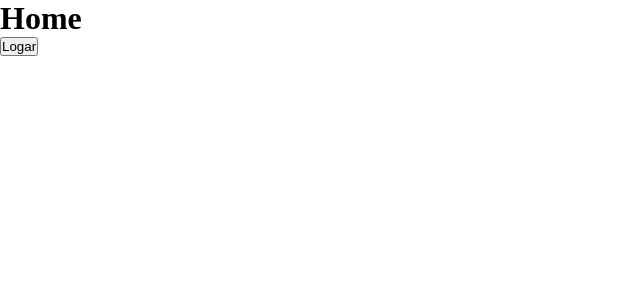
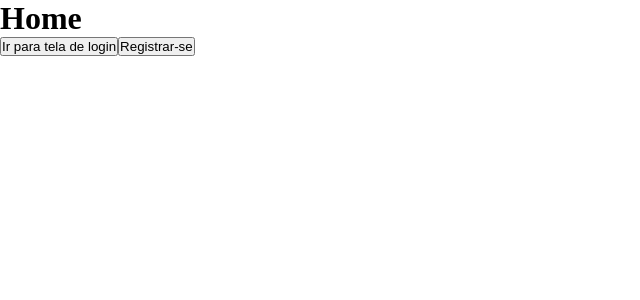
Before and after one commit to marlleyck/login-fullstack, a React (Vite) app in the folder frontend/: page / in a window 1280 px wide. Shown: the top 300 px of the page, without its empty margins (0-640 px from the left). Built offline with nearby package versions, Linux system fonts and the light colour scheme; no server answers.

Commit message:
feat: persistence token

```diff
--- a/frontend/src/App.tsx
+++ b/frontend/src/App.tsx
@@ -2,7 +2,9 @@ import { BrowserRouter as Router, Routes, Route } from "react-router-dom"
 import { AppContextProvider } from "./contexts/AppContext"
 
 import { Home } from "./pages/Home"
+import { Login } from "./pages/Login"
 import { Profile } from "./pages/Profile"
+import { Register } from "./pages/Register"
 import { PrivateRoute } from "./PrivateRoute"
 
 const App = () => {
@@ -11,6 +13,8 @@ const App = () => {
       <AppContextProvider>
         <Routes>
           <Route path='/' element={ <Home /> } />
+          <Route path='/register' element={ <Register /> } />
+          <Route path='/login' element={ <Login /> } />
           <Route path='/profile' element={ <PrivateRoute><Profile /></PrivateRoute> } />
         </Routes>
       </AppContextProvider>
--- a/frontend/src/contexts/AppContext.tsx
+++ b/frontend/src/contexts/AppContext.tsx
@@ -1,43 +1,93 @@
-import { createContext, useState } from "react";
+import { createContext, useEffect, useState } from "react";
 import axios from 'axios';
 import { useNavigate } from 'react-router-dom';
 
-type AppContextType = {
-    authenticated: boolean;
-    handleLogin: () => void;
-    user: any;
-}
+import { AppContextType } from "../@types/AppContextType";
 
 export const AppContext = createContext({} as AppContextType)
 
 export const AppContextProvider = ({children}: {children: JSX.Element}) => {
     const [authenticated, setAuthenticated] = useState(false)
+
+    const [nameRegister, setNameRegister] = useState('')
+    const [emailRegister, setEmailRegister] = useState('')
+    const [passwordRegister, setPasswordRegister] = useState('')
+    const [confirmPasswordRegister, setConfirmPasswordRegister] = useState('')
+
+    const [emailLogin, setEmailLogin] = useState('')
+    const [passwordLogin, setPasswordLogin] = useState('')
+
     const [user, setUser] = useState<any>()
     const navigate = useNavigate()
 
+    const handleRegisterUser = async () => {
+        const response = await axios.post('http://localhost:8080/auth/register', {
+            name: nameRegister,
+            email: emailRegister,
+            password: passwordRegister,
+            confirmPassword: confirmPasswordRegister
+        })
+
+        console.log(response)
+    }
+
     const handleLogin = async () => {
         const { data } = await axios.post('http://localhost:8080/auth/user', {
-            email: 'teste@teste.com',
-            password: 'teste'
+            email: emailLogin,
+            password: passwordLogin
         })
 
         const token = data.token
+        localStorage.setItem('@login-fullstack:token', JSON.stringify(token))
 
-        const response = await axios.get('http://localhost:8080/auth/user/2', {
+        const response = await axios.get(`http://localhost:8080/auth/user/${data.user_id}`, {
             headers: {
                 authorization: `Bearer ${token}`
             }
         })
 
-        setUser(response.data)
+        setUser(response.data.user)
         setAuthenticated(true)
         navigate('/profile')
 
-        console.log(user)
+        console.log(response)
     }
 
+    useEffect(() => {
+
+        const fetchUser = async () => {
+            const tokenStorage = JSON.parse(localStorage.getItem('@login-fullstack:token') || '[]') ?? []
+
+            if (tokenStorage) {
+                const { data } = await axios.get('http://localhost:8080/auth/token', {
+                    headers: {
+                        authorization: `Bearer ${tokenStorage}`
+                    }
+                })
+
+                // console.log(responseToken)
+
+                const response = await axios.get(`http://localhost:8080/auth/user/${data.tokenDecoded.id}`, {
+                headers: {
+                    authorization: `Bearer ${tokenStorage}`
+                    }
+                })
+
+                setUser(response.data.user)
+                setAuthenticated(true)
+                navigate('/profile')
+            }
+        }
+
+        fetchUser()
+    }, [])
+
     return (
-        <AppContext.Provider value={{ authenticated, handleLogin, user }}>
+        <AppContext.Provider
+        value={{ authenticated, emailLogin, setEmailLogin, passwordLogin , setPasswordLogin,
+                handleRegisterUser, handleLogin, user, nameRegister, setNameRegister,
+                emailRegister, setEmailRegister, passwordRegister, setPasswordRegister,
+                confirmPasswordRegister, setConfirmPasswordRegister }}>
             {children}
         </AppContext.Provider>
     )
--- a/frontend/src/pages/Home/index.tsx
+++ b/frontend/src/pages/Home/index.tsx
@@ -1,12 +1,22 @@
-import { useContext } from "react"
-import { AppContext } from "../../contexts/AppContext"
+import { useNavigate } from "react-router-dom"
 
 export const Home = () => {
-    const { handleLogin } = useContext(AppContext)
+    const navigate = useNavigate()
+
+    const handleGoLogin = () => {
+        navigate('/login')
+    }
+
+    const handleGoRegister = () => {
+        navigate('/register')
+    }
     return (
         <>
             <h1>Home</h1>
-            <button onClick={handleLogin}>Logar</button>
+            <button
+            onClick={handleGoLogin}>Ir para tela de login</button>
+            <button
+            onClick={handleGoRegister}>Registrar-se</button>
         </>
     )
 }
```
